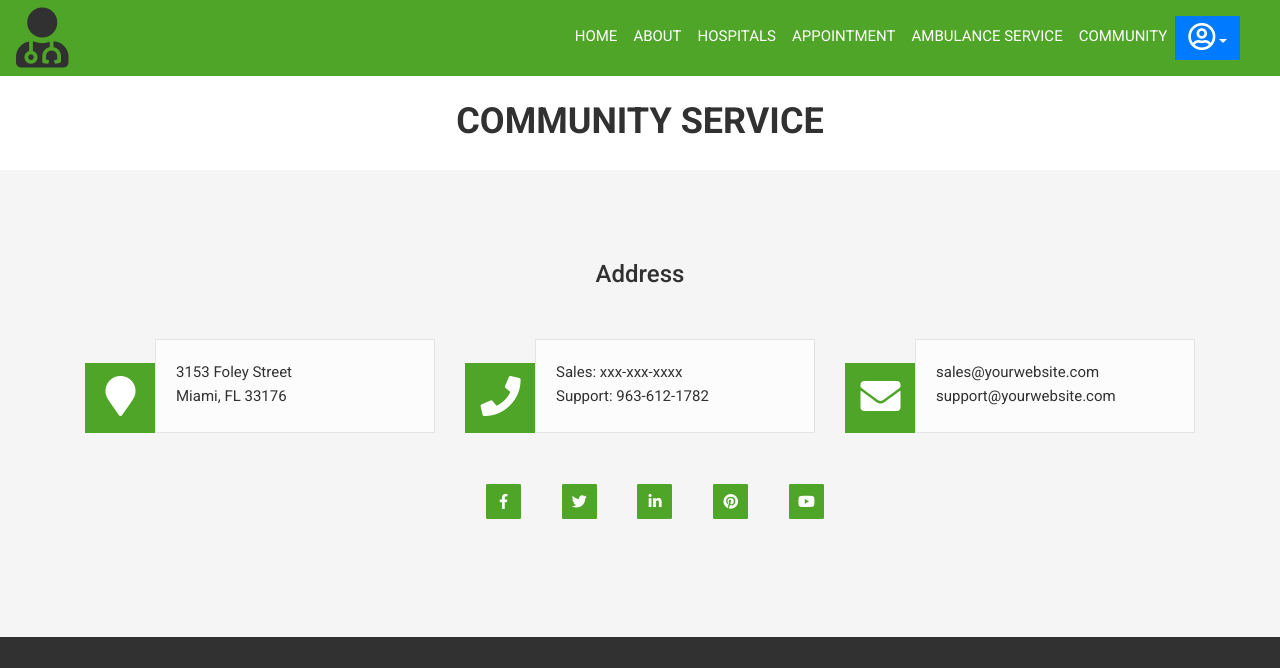
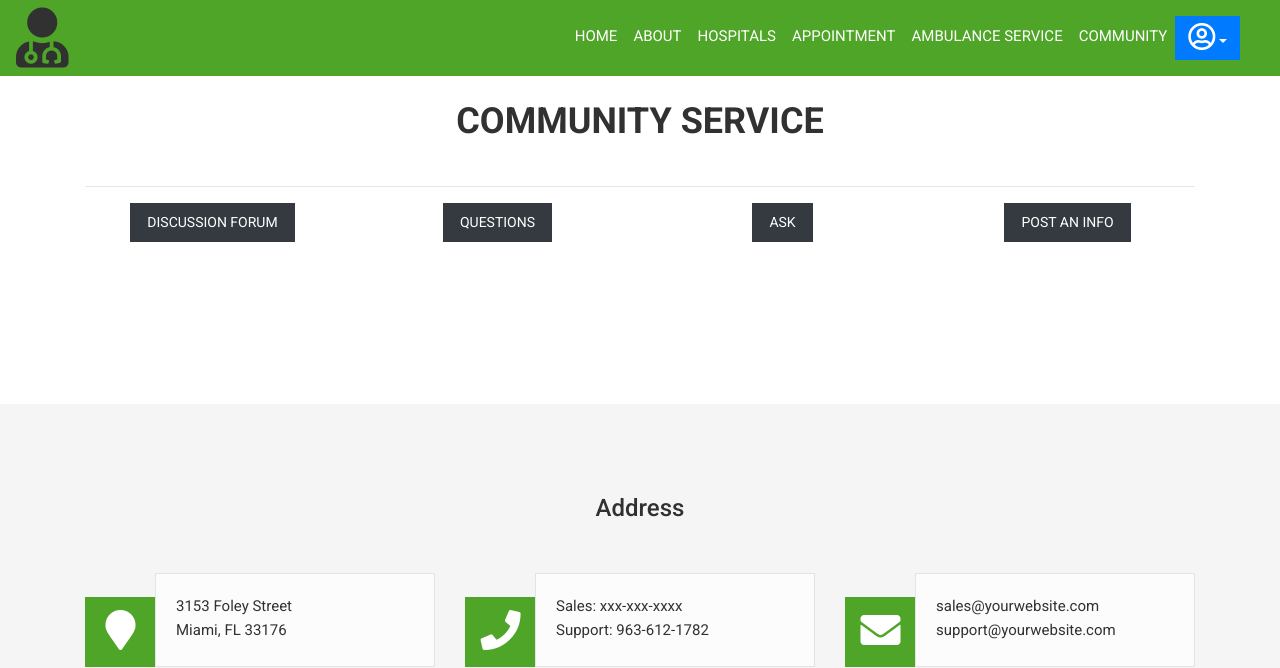
Before and after one commit to Aakash01ak/MediFast, a Node server app: page /Community in a window 1280 px wide. Shown: the top 668 px of the page. Run offline with Node 20, Linux system fonts and the light colour scheme; data that the repository does not hold is empty; some libraries are stand-ins or nearby versions.

Commit message:
update community section

```diff
--- a/app.js
+++ b/app.js
@@ -10,22 +10,108 @@ const GoogleStrategy = require('passport-google-oauth20').Strategy;
 const findOrCreate = require('mongoose-findorcreate');
 const request = require("request");
 const app = express();
+
+
 app.use(express.static("public"));
+
 app.set("view engine", "ejs");
 app.use(bodyParser.urlencoded({
   extended: true
 }));
-mongoose.connect("mongodb+srv://admin-yash:Yash123@cluster0-1lje1.mongodb.net/userDB", { useNewUrlParser: true, useUnifiedTopology: true });
+
+mongoose.connect("mongodb+srv://admin-yash:Yash123@cluster0-1lje1.mongodb.net/userDB", {
+  useNewUrlParser: true,
+  useUnifiedTopology: true
+});
 mongoose.set('useCreateIndex', true);
+
+const postSchema = {
+  name: String,
+  question: String,
+  answer: String
+};
+
+const questionSchema = {
+  person: String,
+  question: String
+};
+
+const Question = mongoose.model("Question", questionSchema);
+const Post = mongoose.model("Post", postSchema);
+
+app.get("/Community", function(req, res) {
+  Post.find({}, function(err, posts) {
+    res.render("Community", {
+      posts: posts
+    });
+  });
+});
+
+app.get("/question", function(req, res) {
+  Question.find({}, function(err, questions) {
+    res.render("question", {
+      questions: questions
+    });
+  });
+});
+
+app.get("/ask", function(req, res) {
+  res.render("ask");
+});
+
+app.get("/post", function(req, res) {
+  res.render("post");
+});
+
+app.post("/post", function(req, res) {
+  const post = new Post({
+    name: req.body.postName,
+    question: req.body.postQuestion,
+    answer: req.body.postMessage
+  });
+  post.save(function(err) {
+    if (!err) {
+      res.redirect("/Community");
+    }
+  });
+});
+
+app.post("/ask", function(req, res) {
+  const question = new Question({
+    person: req.body.questionName,
+    question: req.body.questionMessage
+  });
+  question.save(function(err) {
+    if (!err) {
+      res.redirect("/question");
+    }
+  });
+});
+
+app.get("/question", function(req, res) {
+  Question.find({}, function(err, questions) {
+    res.render("question", {
+      questions: questions
+    });
+  });
+});
+
+app.get("/forum", function(req, res) {
+  res.render("forum");
+});
+
 app.get("/", function(req, res) {
   res.render("home");
 });
+
 app.get("/LogIn", function(req, res) {
   res.render("Login");
 });
+
 app.get("/SignIn", function(req, res) {
   res.render("SignIn");
 });
+
 app.get("/Community", function(req, res) {
   res.render("Community");
 });
@@ -46,21 +132,21 @@ app.get("/hospital", function(req, res) {
 
 let hospitalCity;
 let hospitalName;
-app.post("/searchHospital", function(req, res){
+app.post("/searchHospital", function(req, res) {
   hospitalCity = req.body.city;
   hospitalName = req.body.hospitalName;
 
   let searchedHospital = [];
-  for(let i=0;i<hospital.length;i++){
-    if(hospital[i].city === hospitalCity){
+  for (let i = 0; i < hospital.length; i++) {
+    if (hospital[i].city === hospitalCity) {
       searchedHospital.push(hospital[i]);
       break;
     }
   }
 
-  for(let i=0;i<hospital.length;i++){
-    if(hospital[i].name === hospitalName){
-      if(searchedHospital[0].name !== hospitalName){
+  for (let i = 0; i < hospital.length; i++) {
+    if (hospital[i].name === hospitalName) {
+      if (searchedHospital[0].name !== hospitalName) {
         searchedHospital.push(hospital[i]);
       }
       break;
--- a/views/Community.ejs
+++ b/views/Community.ejs
@@ -10,7 +10,40 @@
         </div>
       </div>
     </div>
+    <hr>
+
+    <div class="row">
+      <div class="col-lg-3" style="text-align: center;">
+        <a href="/forum"><button href="/forum" class="btn btn-lg btn-dark">DISCUSSION FORUM</button></a>
+      </div>
+      <div class="col-lg-3" style="text-align: center;">
+        <a href="/question"><button href="/question" class="btn btn-lg btn-dark submit-button">QUESTIONS</button></a>
+      </div>
+      <div class="col-lg-3" style="text-align: center;">
+        <a href="/ask"><button href="/ask" class="btn btn-lg btn-dark submit-button">ASK</button></a>
+      </div>
+      <div class="col-lg-3" style="text-align: center;">
+        <a href="/post"><button href="/post" class="btn btn-lg btn-dark submit-button">POST AN INFO</button></a>
+      </div>
+    </div>
+    <br><br><br>
+
+    <div class="row">
+      <div class="col-12">
+        <%  posts.forEach(function(post){ %>
+        <div class="alert alert-success" role="alert">
+          <h4 class="alert-heading"><%= post.name %></h4>
+          <p><%= post.question %></p>
+          <hr>
+          <p class="mb-0"><%= post.answer %></p>
+        </div>
+        <% }) %>
+      </div>
+    </div>
+
+  </div>
 </div>
 
 
+
 <%- include('footer') %>
--- a/views/header.ejs
+++ b/views/header.ejs
@@ -226,7 +226,7 @@
                     <div class="dropdown-menu" style="left:88%;">
                         <a class="dropdown-item" href="/LogIn">Login</a>
                         <div class="dropdown-divider"></div>
-                        <a class="dropdown-item" href="/SignIn">Signup</a>
+                        <a class="dropdown-item" href="/SignIn">SignUp</a>
                     </div>
                 </li>
 
--- a/views/hospital.ejs
+++ b/views/hospital.ejs
@@ -2,7 +2,7 @@
 
 
 <div class="choose-area pb_90">
-  <div class="container">
+  <div class="container mt-4">
     <div class="row">
       <div class="col-12">
         <div class="headline hospital-container">
@@ -14,7 +14,6 @@
 
     <form action="/searchHospital" method="POST">
       <div class="row">
-
         <div class="col-lg-5">
           <div class="form-group">
             <label for="city">Search By City</label>
```
Also changed, not shown: views/ask.ejs (added, +40 -0 lines), views/forum.ejs (added, +17 -0 lines), views/post.ejs (added, +38 -0 lines), views/question.ejs (added, +28 -0 lines), views/footer.ejs (line endings or trailing spaces). Lines whose indentation alone changed are shown as unchanged.
